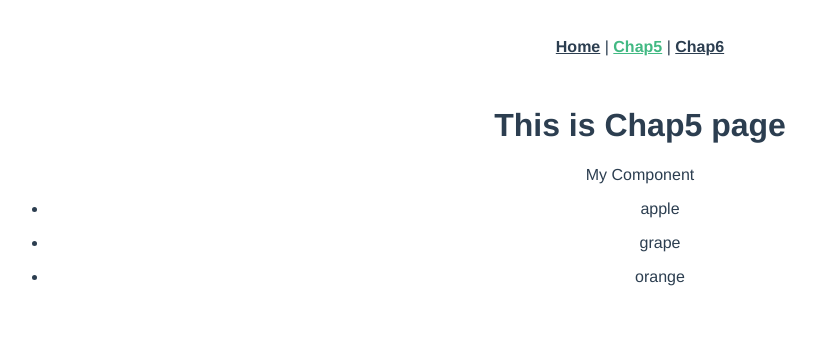
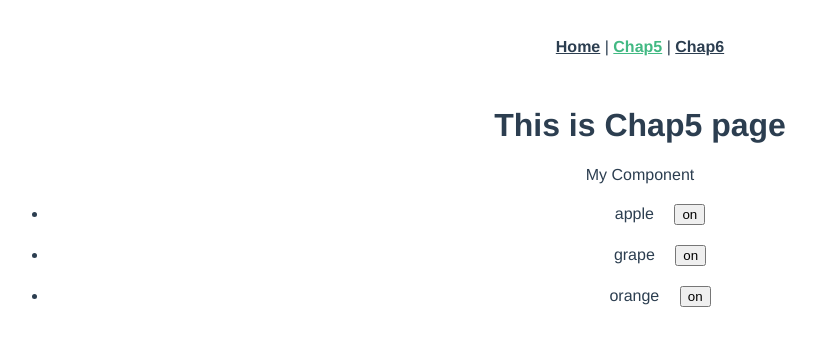
Before and after one commit to kawa1228/vuebook2-sample, a Vue app: page /chap5 in a window 1280 px wide. Shown: the top 346 px of the page, without its empty margins (0-816 px from the left). Built offline with nearby package versions, Linux system fonts and the light colour scheme.

Commit message:
add parent_from_child

```diff
--- a/src/components/MyCompChild.vue
+++ b/src/components/MyCompChild.vue
@@ -1,7 +1,10 @@
 <template>
   <div class="comp-child">
     <ul>
-      <li>{{ name }}</li>
+      <li>
+        {{ name }}
+        <button @click="handleClick"> on </button>
+      </li>
     </ul>
   </div>
 </template>
@@ -11,6 +14,11 @@ export default {
   props: {
     val: String,
     name: String
+  },
+  methods: {
+    handleClick: function() {
+      this.$emit("childs-event");
+    }
   }
 };
 </script>
--- a/src/components/MyComponent.vue
+++ b/src/components/MyComponent.vue
@@ -3,9 +3,10 @@
     <p>
     My Component
     <comp-child
-      v-for="item in list"
+      v-for="(item, index) in list"
       :key="item.id"
       :name="item.name"
+      @childs-event="parentsMethod(index)"
     />
     </p>
   </div>
@@ -25,6 +26,11 @@ export default {
         { id: 3, name: "orange" }
       ]
     };
+  },
+  methods: {
+    parentsMethod: function(index) {
+      console.log(`${index}番目をcatch!`);
+    }
   }
 };
 </script>
```
